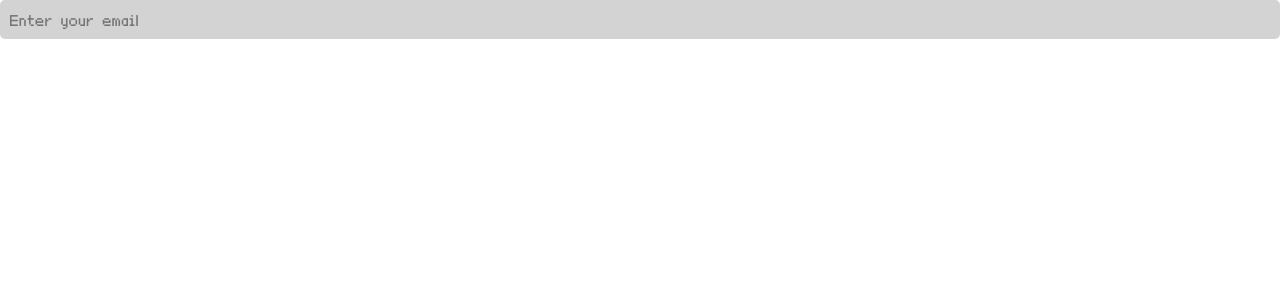
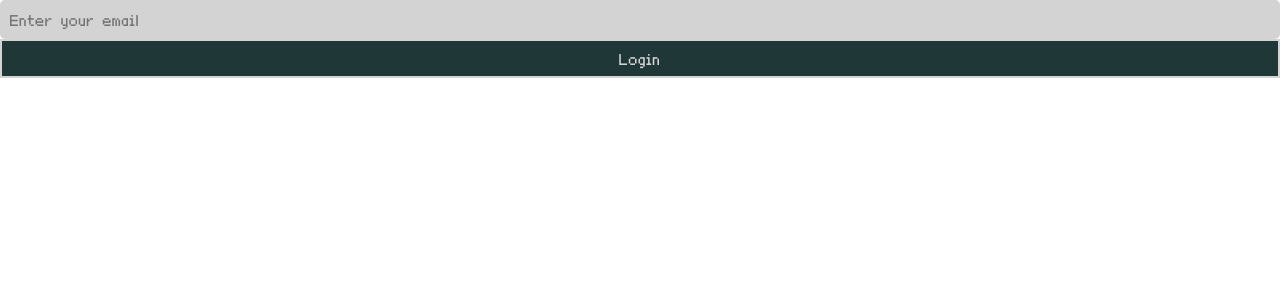
Before and after one commit to gabristle/projeto3--harry-potter, a React (Vite) app in the folder project3--harry-potter/: page /login in a window 1280 px wide. Shown: the top 300 px of the page. Built offline with nearby package versions, Linux system fonts and the light colour scheme.

Commit message:
feat: button component

```diff
--- /dev/null
+++ b/project3--harry-potter/src/components/Button/index.jsx
@@ -0,0 +1,12 @@
+import React from 'react'
+import style from './style.module.css'
+
+function Button({value}) {
+  return (
+    <>
+        <button className={style.button}>{value}</button>
+    </>
+  )
+}
+
+export default Button
--- /dev/null
+++ b/project3--harry-potter/src/components/Button/style.module.css
@@ -0,0 +1,15 @@
+@import url(../../styles/_variables.css);
+
+.button {
+    width: 100%;
+    background-color: var(--dark-green);
+    padding: 0.5rem;
+    font-size: 1rem;
+    border: 2px solid var(--white);
+    color: var(--white);
+}
+
+.button:hover{
+    background-color: var(--green);
+    border-radius: 5px;
+}
--- a/project3--harry-potter/src/components/Input/style.module.css
+++ b/project3--harry-potter/src/components/Input/style.module.css
@@ -5,7 +5,7 @@
     background-color: var(--white);
     border: none;
     padding: 0.5rem;
-    font-size: 16px;
+    font-size: 1rem;
     border: 2px solid transparent;
     border-radius: 5px;
     color: var(--dark-green);
--- a/project3--harry-potter/src/pages/LogIn/index.jsx
+++ b/project3--harry-potter/src/pages/SignIn/index.jsx
@@ -1,12 +1,14 @@
 import React from 'react'
 import Input from '../../components/Input'
+import Button from '../../components/Button'
 
-function Login() {
+function SignIn() {
   return (
     <div>
       <Input type={'text'} placeholder={'Enter your email'} id={'email'}/>
+      <Button value={'Login'}/>
     </div>
   )
 }
 
-export default Login
+export default SignIn
--- a/project3--harry-potter/src/routes/Router.jsx
+++ b/project3--harry-potter/src/routes/Router.jsx
@@ -1,14 +1,14 @@
 import React from 'react'
 import { Routes, Route, Navigate } from 'react-router-dom'
 
-import Login from '../pages/Login/index.jsx'
+import SignIn from '../pages/SignIn/index.jsx'
 import Characters from '../pages/Characters/index.jsx'
 import Error from '../pages/Error/index.jsx'
 
 function Router() {
   return (
     <Routes>
-        <Route path="/login" element={<Login />}/>
+        <Route path="/login" element={<SignIn />}/>
         <Route path="/" element={<Characters />}/>
         <Route path="/error" element={<Error />}/>
         <Route path="*" element={<Navigate to="/error"/>}/>
--- a/project3--harry-potter/src/styles/_variables.css
+++ b/project3--harry-potter/src/styles/_variables.css
@@ -1,5 +1,6 @@
 :root {
     --dark-green: #203737;
     --green: #2F4F4F;
+    --ligth-green: #088486;
     --white: #D3D3D3;
 }
```
Also changed, not shown: project3--harry-potter/src/pages/SignIn/style.module.css (renamed from project3--harry-potter/src/pages/LogIn/style.module.css).
